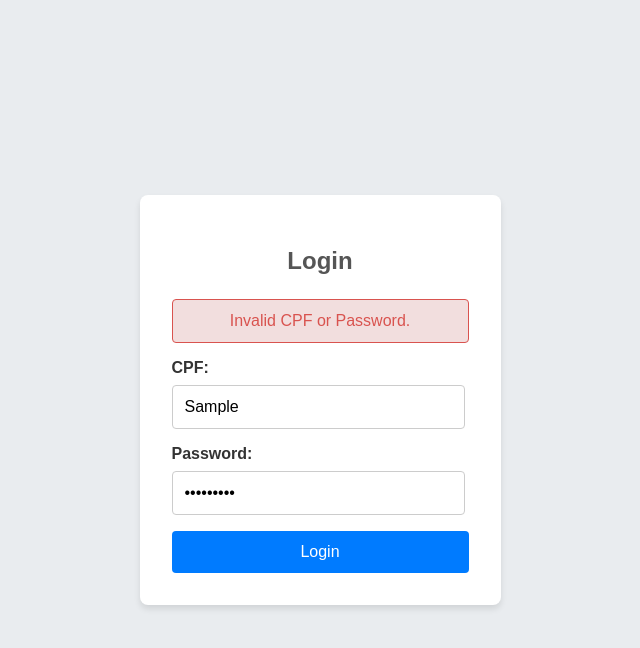
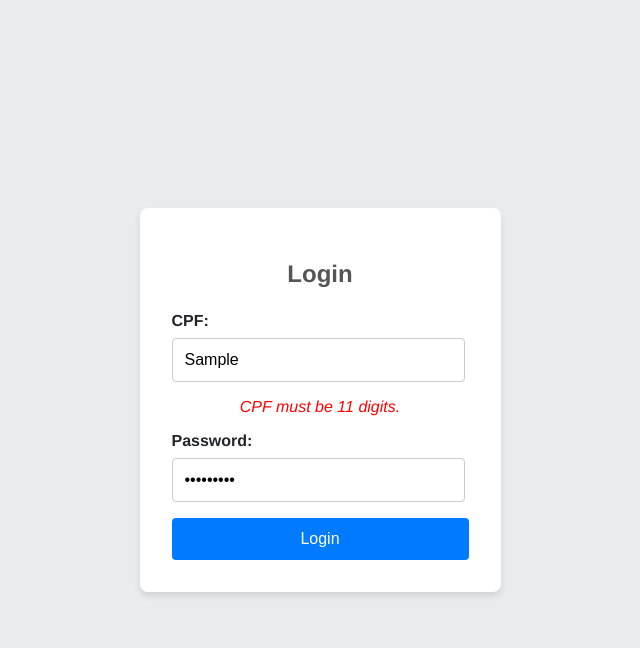
Before and after one commit to FaraiB/magnum-bank, a React (Vite) app: page /login in a window 1280 px wide. Both pictures are taken after typing "Sample", "Sample123" into the empty fields and a click on the button "Login". Shown: the top 648 px of the page, without its empty margins (352-992 px from the left). Built offline with nearby package versions, Linux system fonts and the light colour scheme; data requests are answered from the project's data file.

Commit message:
refactor: login page

```diff
--- a/db.json
+++ b/db.json
@@ -9,5 +9,30 @@
       "transactions": []
     }
   ],
-  "transactions": []
+  "transactions": [
+    {
+      "id": "1678912345678",
+      "userId": "1",
+      "type": "PIX",
+      "date": "2025-08-25T10:00:00Z",
+      "value": -150.0,
+      "balanceAfter": 4850.0,
+      "recipientName": "João de Souza",
+      "recipientCpf": "11122233344",
+      "pixKey": "joaosouza@email.com"
+    },
+    {
+      "id": "1678912345679",
+      "userId": "1",
+      "type": "TED",
+      "date": "2025-08-26T12:30:00Z",
+      "value": -250.5,
+      "balanceAfter": 4600.5,
+      "recipientName": "Pedro Almeida",
+      "recipientCpf": "99988877766",
+      "bank": "Banco A",
+      "branch": "001",
+      "account": "12345-6"
+    }
+  ]
 }
--- a/src/pages/Login.css
+++ b/src/pages/Login.css
@@ -29,15 +29,6 @@
   background-color: #0056b3;
 }
 
-.logout-btn {
-  background-color: #dc3545;
-  color: #fff;
-  border: none;
-  padding: 0.5rem 1rem;
-  border-radius: 4px;
-  cursor: pointer;
+.validation-error {
+  font-style: italic;
 }
-
-.logout-btn:hover {
-  background-color: #c82333;
-}
--- a/src/pages/Login.tsx
+++ b/src/pages/Login.tsx
@@ -9,24 +9,56 @@ const Login = () => {
   const [cpf, setCpf] = useState("");
   const [password, setPassword] = useState("");
   const [error, setError] = useState("");
+  const [validationErrors, setValidationErrors] = useState({
+    cpf: "",
+    password: "",
+  });
   const navigate = useNavigate();
   const dispatch = useDispatch();
 
   const handleLogin = async (e: React.FormEvent) => {
     e.preventDefault();
-    setError(""); // clear previous errors
+    setError(""); // Clear previous API errors
+
+    // Clear previous validation errors
+    setValidationErrors({ cpf: "", password: "" });
+
+    let hasError = false;
+
+    // Basic CPF validation: checks for 11 digits
+    if (cpf.length !== 11 || !/^\d+$/.test(cpf)) {
+      setValidationErrors((prevErrors) => ({
+        ...prevErrors,
+        cpf: "CPF must be 11 digits.",
+      }));
+      hasError = true;
+    }
+
+    // Basic password validation: checks for a minimum length
+    if (password.length < 6) {
+      setValidationErrors((prevErrors) => ({
+        ...prevErrors,
+        password: "Password must be at least 6 characters.",
+      }));
+      hasError = true;
+    }
+
+    if (hasError) {
+      return; // Stop the function if there are validation errors
+    }
 
     try {
       const { user, token } = await login(cpf, password);
       localStorage.setItem("user_id", user.id);
-      localStorage.setItem("auth_token", token); // Store the token
-      setAuthToken(token); // Set the auth header for all subsequent requests
+      localStorage.setItem("auth_token", token);
+      setAuthToken(token);
       dispatch(setUser(user));
       navigate("/");
     } catch (err) {
       setError("Invalid CPF or Password.");
     }
   };
+
   return (
     <div className="login-container">
       <form onSubmit={handleLogin} className="login-form">
@@ -41,6 +73,9 @@ const Login = () => {
             onChange={(e) => setCpf(e.target.value)}
             required
           />
+          {validationErrors.cpf && (
+            <p className="validation-error">{validationErrors.cpf}</p>
+          )}
         </div>
         <div className="form-group">
           <label htmlFor="password">Password:</label>
@@ -51,6 +86,9 @@ const Login = () => {
             onChange={(e) => setPassword(e.target.value)}
             required
           />
+          {validationErrors.password && (
+            <p className="validation-error">{validationErrors.password}</p>
+          )}
         </div>
         <button type="submit">Login</button>
       </form>
--- a/src/styles/global.css
+++ b/src/styles/global.css
@@ -1,7 +1,8 @@
 body {
-  font-family: Arial, sans-serif;
+  font-family: "Avenir-Next", Helvetica, Arial, Lucida, sans-serif;
   background-color: #f4f4f9;
-  color: #333;
+  color: #212529;
+  size: 16px;
   display: flex;
   justify-content: center;
   align-items: center;
@@ -27,13 +28,14 @@ body {
   font-size: 1rem;
 }
 
-.error-message {
-  color: #d9534f;
-  background-color: #f2dede;
+.error-message,
+.validation-error {
+  color: #ff0000;
+  /* background-color: #f2dede;
   border: 1px solid #d9534f;
   padding: 0.75rem;
   border-radius: 4px;
-  margin-bottom: 1rem;
+  margin-bottom: 1rem; */
   text-align: center;
 }
 
@@ -65,6 +67,19 @@ body {
 .navbar h1 {
   margin: 0;
   color: #007bff;
+}
+
+.logout-btn {
+  background-color: #dc3545;
+  color: #fff;
+  border: none;
+  padding: 0.5rem 1rem;
+  border-radius: 4px;
+  cursor: pointer;
+}
+
+.logout-btn:hover {
+  background-color: #c82333;
 }
 
 .balance-card {
```
